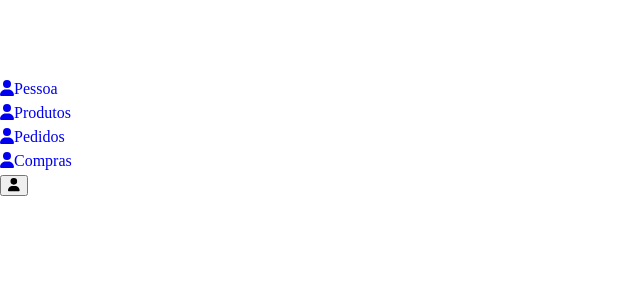
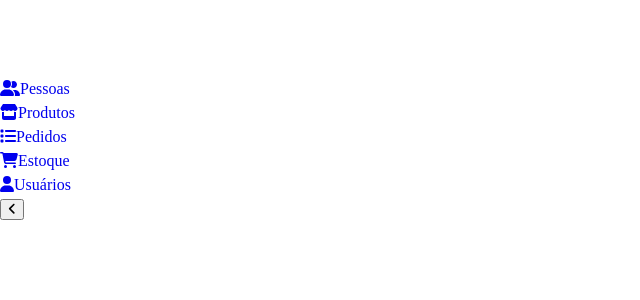
Before and after one commit to bruno-caike/bicycle-system, a React (Vite) app: page / in a window 1280 px wide. Shown: the top 300 px of the page, without its empty margins (0-640 px from the left). Built offline with nearby package versions, Linux system fonts and the light colour scheme.

Commit message:
componentizando a parte de navegação

```diff
--- /dev/null
+++ b/src/components/Base/LinkMenu/index.jsx
@@ -0,0 +1,10 @@
+import { FontAwesomeIcon } from "@fortawesome/react-fontawesome"
+const LinkMenu = ({ icon, text, url }) => {
+    return (
+        <a href={url}>
+            <FontAwesomeIcon icon={icon} />
+            <span>{text}</span>
+        </a>
+    );
+}
+export default LinkMenu;
--- /dev/null
+++ b/src/components/Base/Nav/index.jsx
@@ -0,0 +1,44 @@
+import { FontAwesomeIcon } from "@fortawesome/react-fontawesome"
+import { faUser, faUserGroup, faStore, faList, faCartShopping, faAngleLeft } from "@fortawesome/free-solid-svg-icons"
+
+import { Link } from "react-router-dom"
+
+import LinkMenu from "../LinkMenu"
+
+import { routes } from "../../../utils/variables"
+import { generateRandom } from "../../../utils/functions"
+
+import ImgLogo from '../../../assets/img/logo-bicycle-system.svg'
+
+const links = [
+    {icon: faUserGroup, text: "Pessoas", url: "#"},
+    {icon: faStore, text: "Produtos", url: "#"},
+    {icon: faList, text: "Pedidos", url: "#"},
+    {icon: faCartShopping, text: "Estoque", url: "#"},
+    {icon: faUser, text: "Usuários", url: "#"},
+];
+
+const Nav = () => {
+    return (
+        <nav>
+            <div>
+                <Link to={routes.dashboard}><img src={ImgLogo} alt="Logo System" /></Link>
+            </div>
+            <ul>
+                {links.map(({ icon, text, url }) => {
+                    return (
+                        <li key={generateRandom()}>
+                            <LinkMenu icon={icon} text={text} url={url} />
+                        </li>
+                    );
+                })}
+            </ul>
+            <div>
+                <button type="button">
+                    <FontAwesomeIcon icon={faAngleLeft} />
+                </button>
+            </div>
+        </nav>
+    );
+}
+export default Nav;
--- a/src/components/Base/index.jsx
+++ b/src/components/Base/index.jsx
@@ -1,48 +1,9 @@
-import { FontAwesomeIcon } from "@fortawesome/react-fontawesome"
-import { faUser } from "@fortawesome/free-solid-svg-icons"
-import ImgLogo from '../../assets/img/logo-bicycle-system.svg'
-import { Link } from "react-router-dom"
-import { routes } from "../../utils/variables"
+import Nav from "./nav";
 
 const Base = () => {
     return (
         <div>
-            <nav>
-                <div>
-                    <Link to={routes.dashboard}><img src={ImgLogo} alt="Logo System" /></Link>
-                </div>
-                <ul>
-                    <li>
-                        <a href="#">
-                            <FontAwesomeIcon icon={faUser} />
-                            <span>Pessoa</span>
-                        </a>
-                    </li>
-                    <li>
-                        <a href="#">
-                            <FontAwesomeIcon icon={faUser} />
-                            <span>Produtos</span>
-                        </a>
-                    </li>
-                    <li>
-                        <a href="#">
-                            <FontAwesomeIcon icon={faUser} />
-                            <span>Pedidos</span>
-                        </a>
-                    </li>
-                    <li>
-                        <a href="#">
-                            <FontAwesomeIcon icon={faUser} />
-                            <span>Compras</span>
-                        </a>
-                    </li>
-                </ul>
-                <div>
-                    <button type="button">
-                        <FontAwesomeIcon icon={faUser} />
-                    </button>
-                </div>
-            </nav>
+            <Nav />
             <div>
                 <header>
 
--- /dev/null
+++ b/src/utils/functions.js
@@ -0,0 +1 @@
+export const generateRandom = () =>  (Math.random() + 1).toString(36).substring(7);
```
